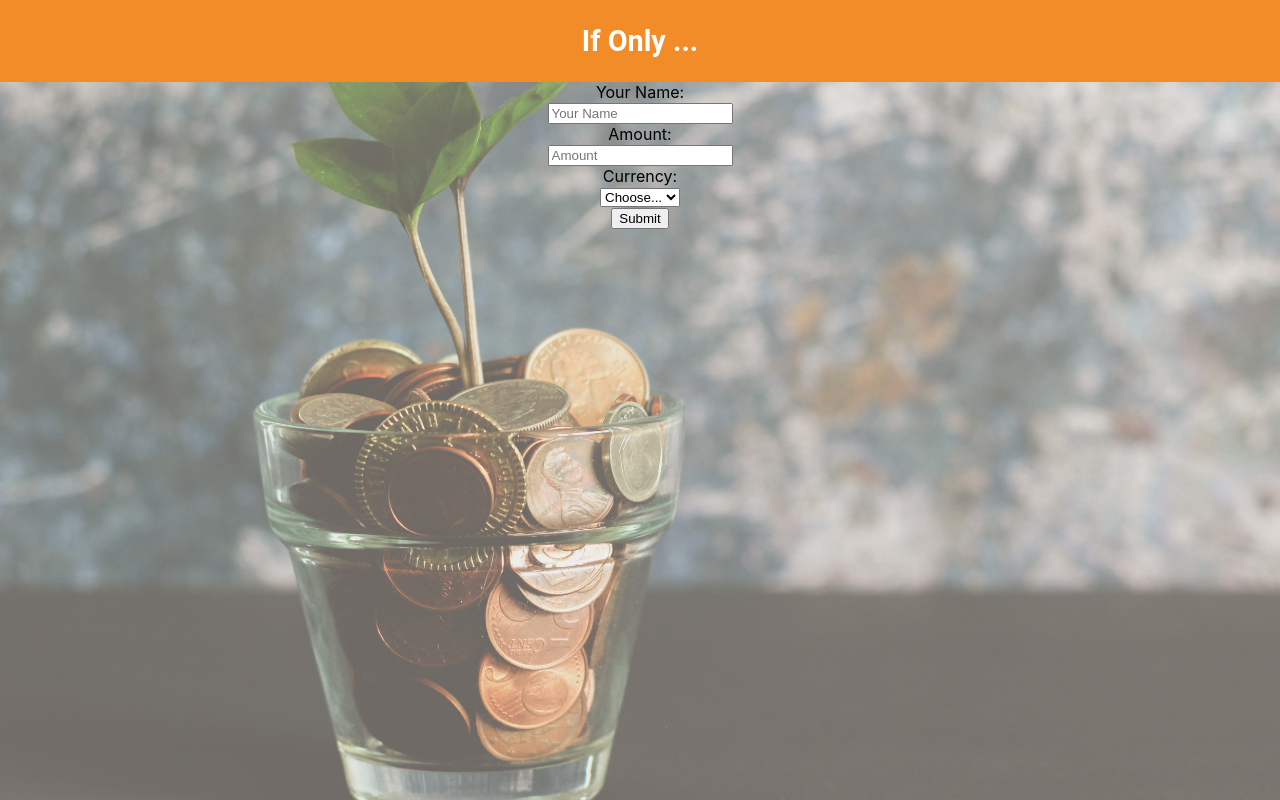
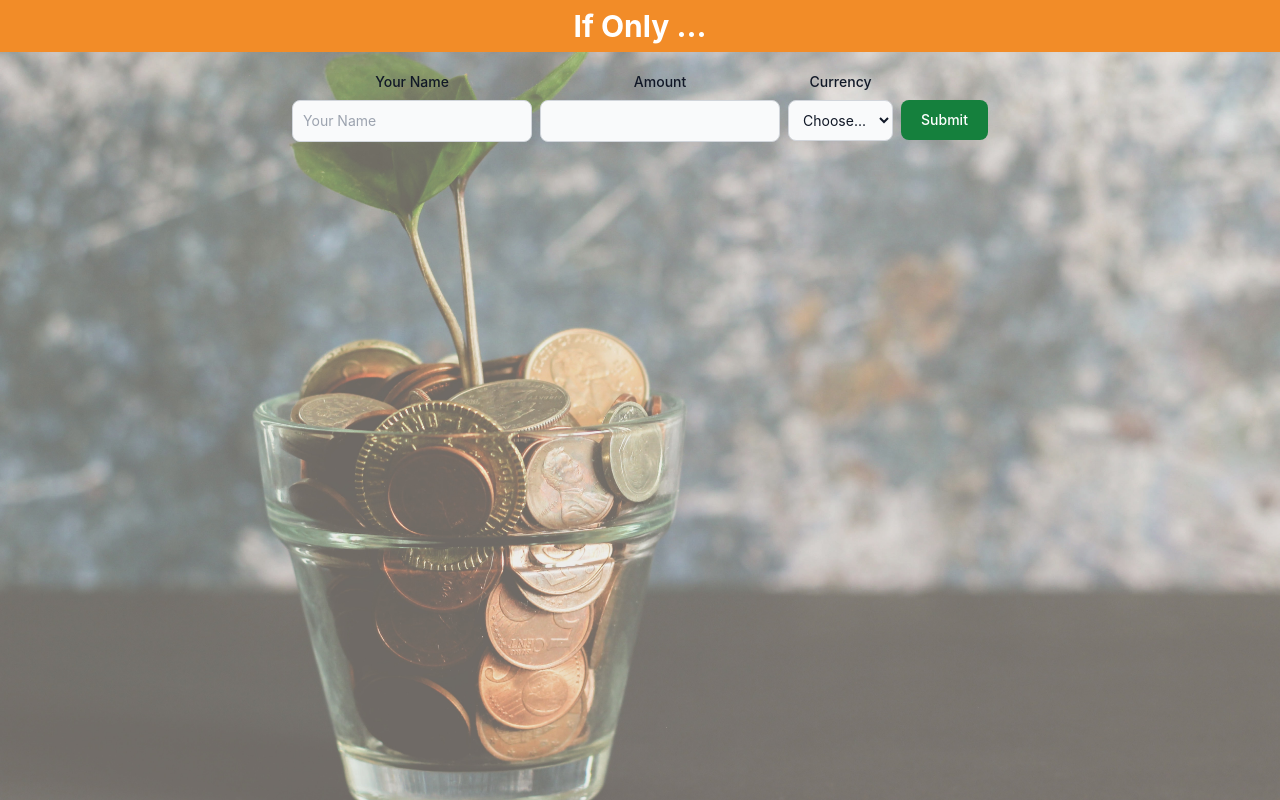
Before and after one commit to taksgarby/ifonly_front_new, a React (Create React App) app: page / in a window 1280 px wide. Built offline with nearby package versions, Linux system fonts and the light colour scheme.

Commit message:
added tailwind css

```diff
--- a/package.json
+++ b/package.json
@@ -3,6 +3,7 @@
   "version": "0.1.0",
   "private": true,
   "dependencies": {
+    "@heroicons/react": "^2.0.16",
     "@testing-library/jest-dom": "^5.16.5",
     "@testing-library/react": "^13.4.0",
     "@testing-library/user-event": "^13.5.0",
@@ -38,5 +39,8 @@
       "last 1 firefox version",
       "last 1 safari version"
     ]
+  },
+  "devDependencies": {
+    "tailwindcss": "^3.2.7"
   }
 }
--- a/src/components/Header.js
+++ b/src/components/Header.js
@@ -10,16 +10,14 @@ const Header = () => {
         display: flex;
         flex-direction: row;
         margin: 0;
-        font-family: 'Roboto';
         justify-content: center;
-        font-size: 1.2rem;
-        padding:
+
         `
 
     return (
 
             <HeaderStyle>
-                <h2>If Only ...</h2>
+                <h2 className="text-3xl font-bold p-2">If Only ...</h2>
             </HeaderStyle>
 
      );
--- a/src/components/InputForm.js
+++ b/src/components/InputForm.js
@@ -3,7 +3,7 @@ import StockList from './StockList';
 import { Link } from "react-router-dom";
 import { useNavigate } from 'react-router-dom';
 import Button from 'react-bootstrap/Button';
-import Form from 'react-bootstrap/Form';
+import { LockClosedIcon } from '@heroicons/react/solid'
 
 
 const InputForm = (props) => {
@@ -50,13 +50,75 @@ const InputForm = (props) => {
 
     return (
         <>
-        <Form onSubmit={handleFormSubmit}>
 
-          <div class="form-grid-container">
-          <div class="grid-item">
-          <label htmlFor="name">Your Name:</label>
+        <form onSubmit={handleFormSubmit}>
+
+        <div className="relative flex flex-row flex-nowrap justify-center
+         mt-5 mb-5">
+        {/* min-h-screen overflow-hidden */}
+        <div className="mr-2">
+        <label htmlFor="name" class="block mb-2 text-sm font-medium text-gray-900 dark:text-white">Your Name</label>
+        <input type="text" id="name" class="bg-gray-50 border border-gray-300 text-gray-900 text-sm rounded-lg
+        focus:ring-blue-500 focus:border-blue-500 block w-full p-2.5 dark:bg-gray-700 dark:border-gray-600
+        dark:placeholder-gray-400 dark:text-white dark:focus:ring-blue-500 dark:focus:border-blue-500"
+        placeholder="Your Name"   value={name} onChange={handleName} required>
+        </input>
+        </div>
+
+        <div class="mr-2">
+        <label htmlFor="amount" class="block mb-2 text-sm font-medium text-gray-900 dark:text-white">Amount</label>
+        <input type="number" id="amount" class="bg-gray-50 border border-gray-300 text-gray-900 text-sm rounded-lg
+        focus:ring-blue-500 focus:border-blue-500 block w-full p-2.5 dark:bg-gray-700 dark:border-gray-600
+        dark:placeholder-gray-400 dark:text-white dark:focus:ring-blue-500 dark:focus:border-blue-500"
+        value={amount}
+        onChange={handleAmountChange} required>
+        </input>
+        </div>
+
+        <div className="mr-2">
+         <label htmlFor="currency" class="block mb-2 text-sm font-medium text-gray-900 dark:text-white">Currency</label>
+        <select id="currency" value={currency} onChange={handleCurrencyChange}
+        className="bg-gray-50 border border-gray-300 text-gray-900 text-sm rounded-lg
+        focus:ring-blue-500 focus:border-blue-500 block w-full p-2.5 dark:bg-gray-700 dark:border-gray-600
+        dark:placeholder-gray-400 dark:text-white dark:focus:ring-blue-500 dark:focus:border-blue-500"
+         required>
+          <option value="" disabled>Choose...</option>
+          <option id="USA" value="USD">USD</option>
+          <option id="GBP" value="GBP">GBP</option>
+        </select>
+
+        {/* </div>
+
+        <div className="relative flex flex-row justify-center min-h-screen overflow-hidden mt-5"> */}
           </div>
-          <div class="grid-item">
+        <div className="mt-7">
+        <button type="submit"
+        className="text-white bg-green-700 hover:bg-blue-800 focus:ring-4 focus:outline-none focus:ring-blue-300
+        font-medium rounded-lg text-sm w-full sm:w-auto px-5 py-2.5 text-center dark:bg-blue-600
+        dark:hover:bg-blue-700 dark:focus:ring-blue-800">Submit</button>
+        </div>
+        </div>
+        {/* <div className="mr-2">
+        <input id="remember" type="checkbox" value="" class="w-4 h-4 border border-gray-300 rounded bg-gray-50
+        focus:ring-3 focus:ring-blue-300 dark:bg-gray-700 dark:border-gray-600 dark:focus:ring-blue-600
+        dark:ring-offset-gray-800 dark:focus:ring-offset-gray-800" required> </input>
+
+
+        <label for="remember" class="ml-2 text-sm font-medium text-gray-900 dark:text-gray-300">Remember me</label>
+        </div>
+       */}
+
+
+      </form>
+      {formSubmitted && <StockList name={name} amount={amount} currency={currency}/>}
+  </>
+  )
+{/*
+          <div class="form-container">
+          <div class="name-input-wrapper">
+          <label htmlFor="name-label">Your Name:</label>
+          </div>
+          <div class="name-input">
           <input
             type="text"
             placeholder="Your Name"
@@ -64,10 +126,11 @@ const InputForm = (props) => {
             onChange={handleName}			// NEW
           />
           </div>
-          <div class="grid-item">
+          <div class="amount-input-wrapper">
+          <div class="amount-label">
           <label htmlFor="amount">Amount:</label>
           </div>
-          <div class="grid-item">
+          <div class="amount-input">
           <input
             type="number"
             placeholder="Amount"
@@ -75,27 +138,30 @@ const InputForm = (props) => {
             onChange={handleAmountChange}			// NEW
           />
           </div>
-          <div class="grid-item">
+          </div>
+          <div class="currency-input-wrapper">
           <label htmlFor="curency">Currency:</label>
           </div>
-          <div class="grid-item">
+          <div class="currency-label">
+          <div class="currency-input">
           <select id="currency" value={currency} onChange={handleCurrencyChange}>
           <option value="" disabled>Choose...</option>
           <option id="USA" value="USD">USD</option>
           <option id="GBP" value="GBP">GBP</option>
           </select>
+
           </div>
              <div class="grid-item"></div>
            <div class="grid-item">
            {/* <Link to="/welcome"><Button onClick={handleFormSubmit} text={"Submit"}></Button></Link> */}
-           <Button type='submit' variant = "primary">Submit</Button>
+           {/* <button type='submit'>Submit</button> */}
            {/* <Link to="/result"><Button onClick={onClick} text={"If Only"}></Button></Link> */}
-            </div>
-            </div>
-            </Form>
-       {formSubmitted && <StockList name={name} amount={amount} currency={currency}/>}
-        </>
-     );
+            {/* </div>
+            </div> */}
+    //         </form>
+    //    {formSubmitted && <StockList name={name} amount={amount} currency={currency}/>}
+    //     </>
+    //  );
 }
 
 export default InputForm;
--- a/src/index.css
+++ b/src/index.css
@@ -1,3 +1,7 @@
+@tailwind base;
+@tailwind components;
+@tailwind utilities;
+
 body {
   margin: 0;
   font-family: -apple-system, BlinkMacSystemFont, 'Segoe UI', 'Roboto', 'Oxygen',
--- /dev/null
+++ b/tailwind.config.js
@@ -0,0 +1,67 @@
+/** @type {import('tailwindcss').Config} */
+module.exports = {
+  content: ["./src/**/*.{js,jsx,ts,tsx}"],
+  theme: {
+    extend: {},
+  },
+  plugins: [],
+}
+// module.exports = {
+//   content: ["./src/**/*.{js,jsx,ts,tsx}"],
+//   darkMode: "class",
+//   theme: {
+//     fontFamily: {
+//       display: ["Open Sans", "sans-serif"],
+//       body: ["Open Sans", "sans-serif"],
+//     },
+//     textColors: {
+//       "primary-green": "#59BD8D",
+//       "secondary-green": "#009F4F",
+//       white: "#FFFFFF",
+//     },
+//     screens: {
+//       xs: "500px",
+//       sm: "640px",
+//       md: "768px",
+//       lg: "1024px",
+//       xl: "1280px",
+//       "2xl": "1536px",
+//     },
+//     extend: {
+//       fontSize: {
+//         14: "14px",
+//       },
+//       backgroundColor: {
+//         "main-bg": "#FAFBFB",
+//         "main-dark-bg": "#20232A",
+//         "secondary-dark-bg": "#33373E",
+//         "light-gray": "#F7F7F7",
+//         "half-transparent": "rgba(0, 0, 0, 0.5)",
+//         "green-dark": "#009F4F",
+//         "green-light": "#59BD8D",
+//       },
+//       borderWidth: {
+//         1: "1px",
+//       },
+//       borderColor: {
+//         color: "rgba(0, 0, 0, 0.1)",
+//       },
+//       width: {
+//         400: "400px",
+//         760: "760px",
+//         780: "780px",
+//         800: "800px",
+//         1000: "1000px",
+//         1200: "1200px",
+//         1400: "1400px",
+//       },
+//       height: {
+//         80: "80px",
+//       },
+//       minHeight: {
+//         590: "590px",
+//       },
+//     },
+//   },
+//   plugins: [],
+// };
```
Also changed, not shown: 1 other file (tests, documents, lock files or other folders).
